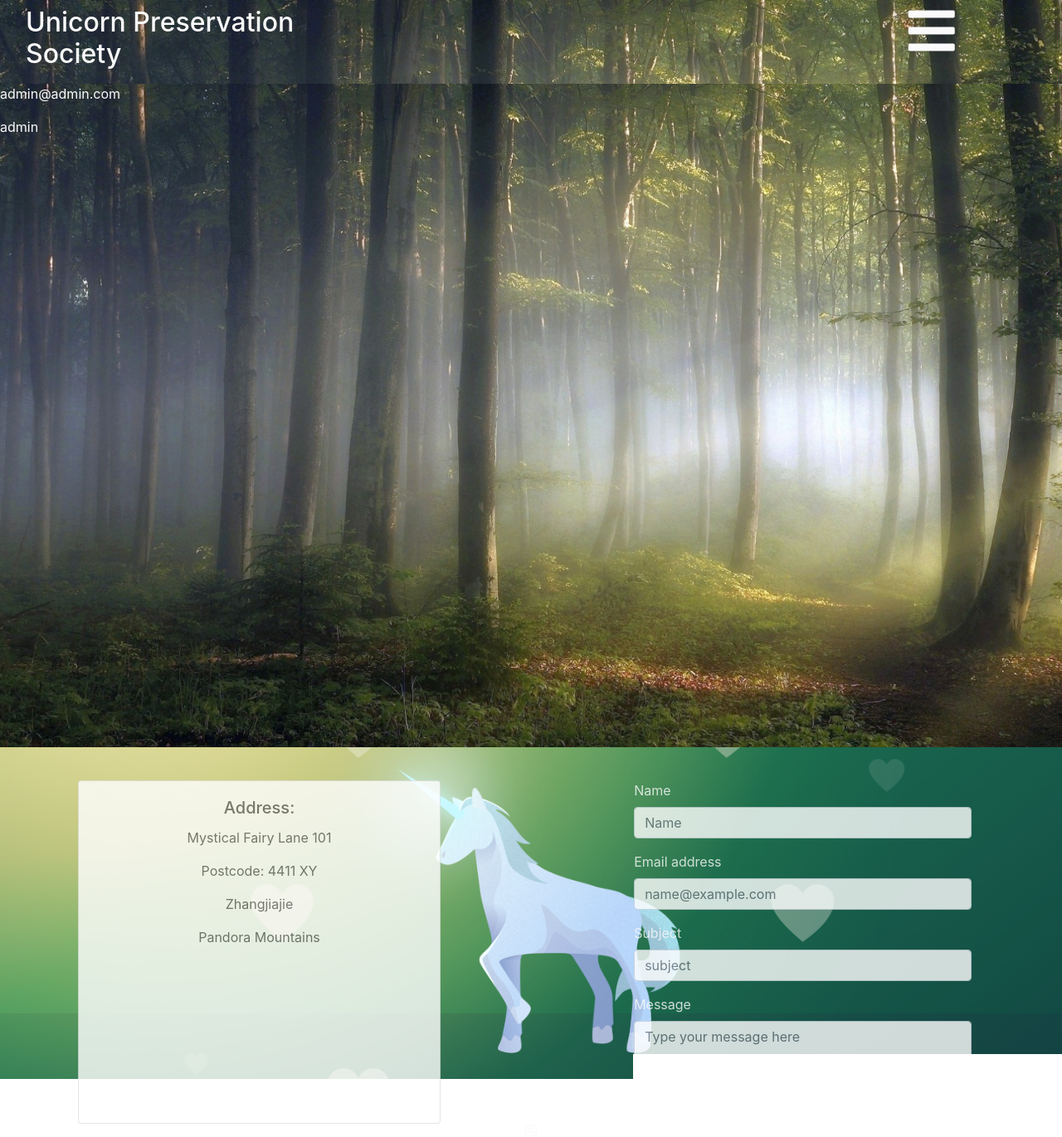
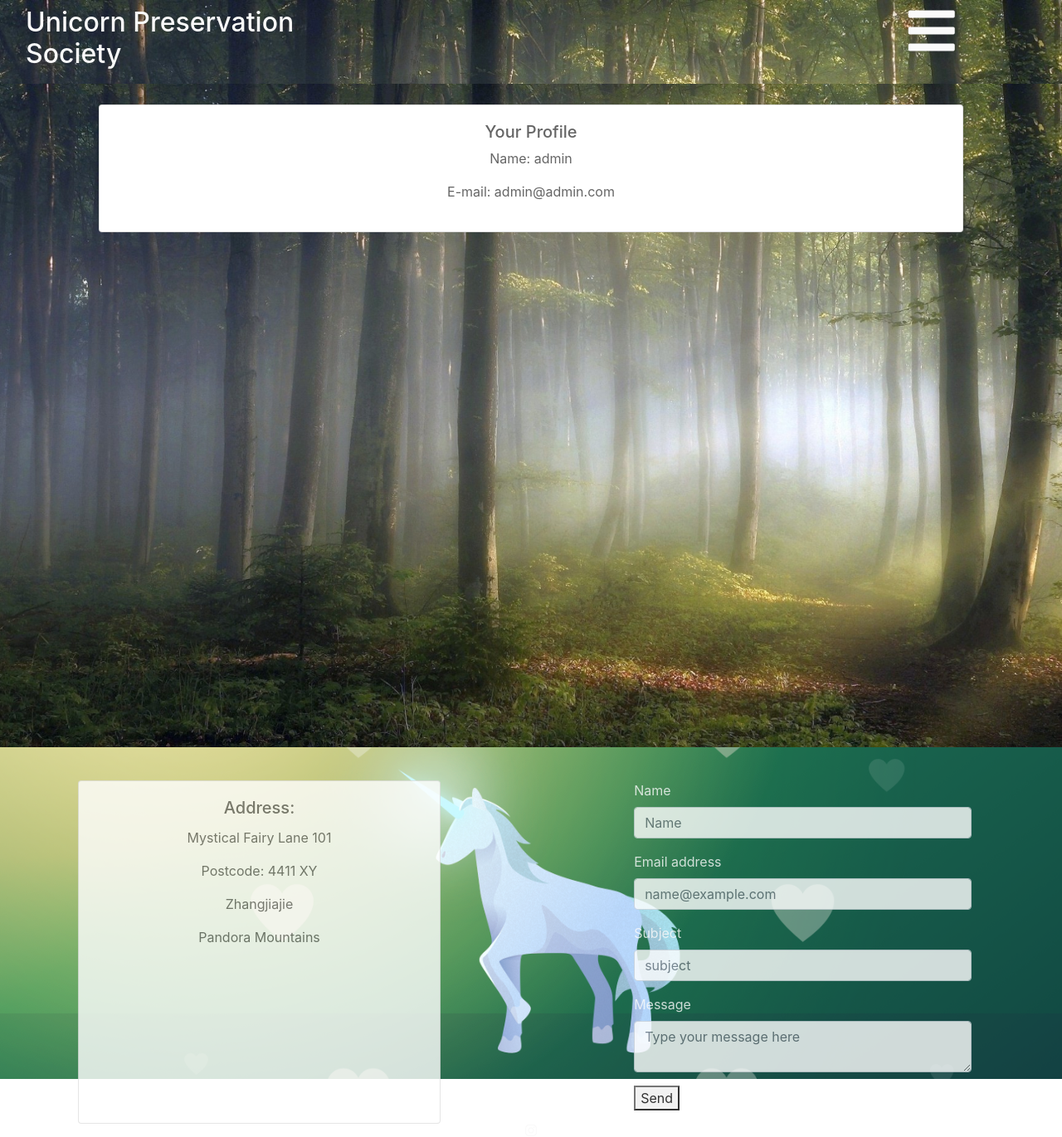
Before and after one commit to Daanivd/msp4-unicornattractor, a Django app: page /accounts/profile/ in a window 1280 px wide. Shown: the whole page at 83% size. Run offline with Django 3.2, Linux system fonts and the light colour scheme; the visitor is signed in with stand-in values (Sample User, id 1); data comes from the database, SQL or seed files in the repository; some libraries are stand-ins or nearby versions.

Commit message:
added styling to profile template

```diff
--- a/accounts/templates/profile.html
+++ b/accounts/templates/profile.html
@@ -1,4 +1,20 @@
-{% extends 'base.html' %} {% block page_title %}{{ user }}'s Profile{% endblock %} {% block page_heading %}{{ user }}'s Profile{% endblock %} {% block content %}{% block headerTag %} <header id="trees"> {% endblock headerTag %}
-<p>{{ profile.email }}</p>
-<p>{{ profile.username }}</p>
-{% endblock %}
+{% extends 'base.html' %} {% block page_title %}{{ user }}'s Profile{% endblock %} {% block page_heading %}{{ user }}'s Profile{% endblock %} {% block content %} {% block headerTag %}
+<header id="trees"> {% endblock headerTag %}
+    <div class="container-fluid">
+        <div class="row no-gutters">
+            <div class="col-10 offset-1">
+                <div class="row">
+                    <div class="col-12">
+                        <div class="infocard card ticketcard">
+                            <div class="card-body">
+                                <h5>Your Profile</h5>
+                                <p>Name: {{ profile.username }}</p>
+                                <p>E-mail: {{ profile.email }}</p>
+                            </div>
+                        </div>
+                    </div>
+                </div>
+            </div>
+        </div>
+    </div>
+    {% endblock %}
```
